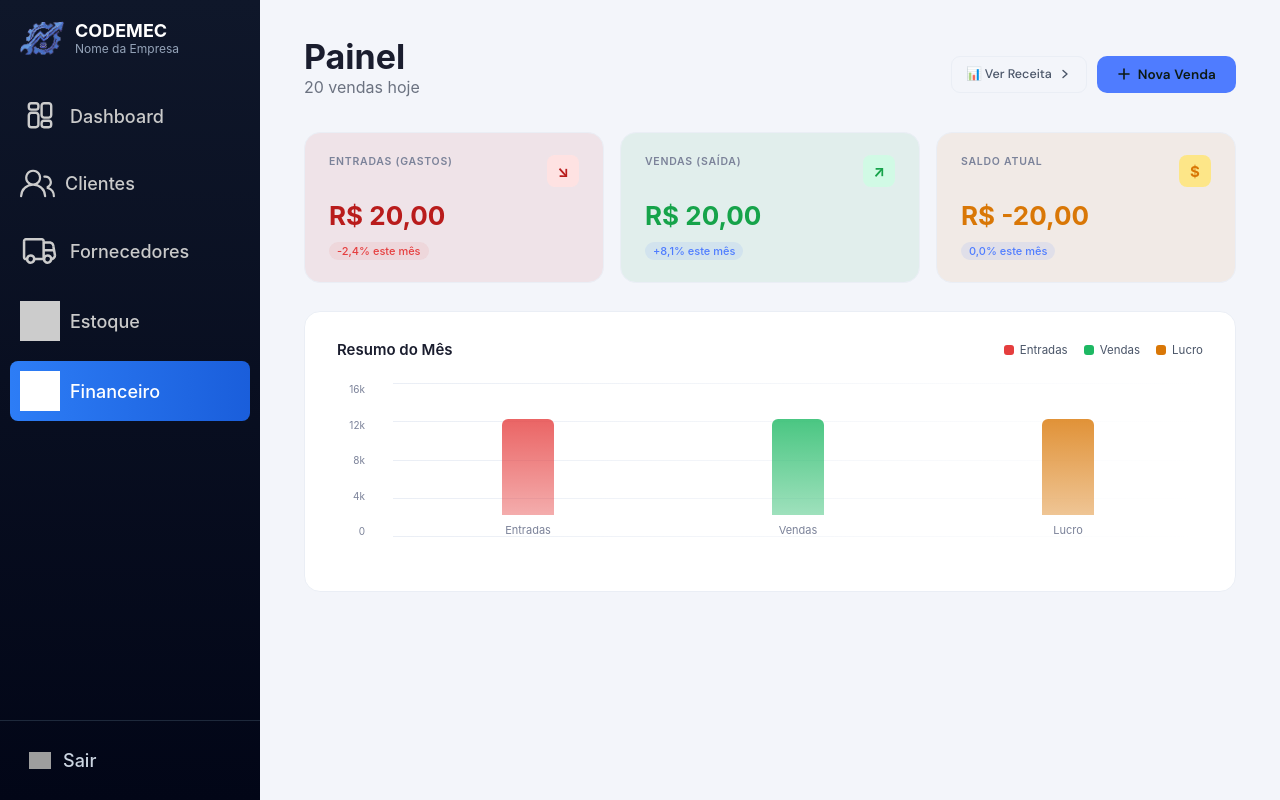
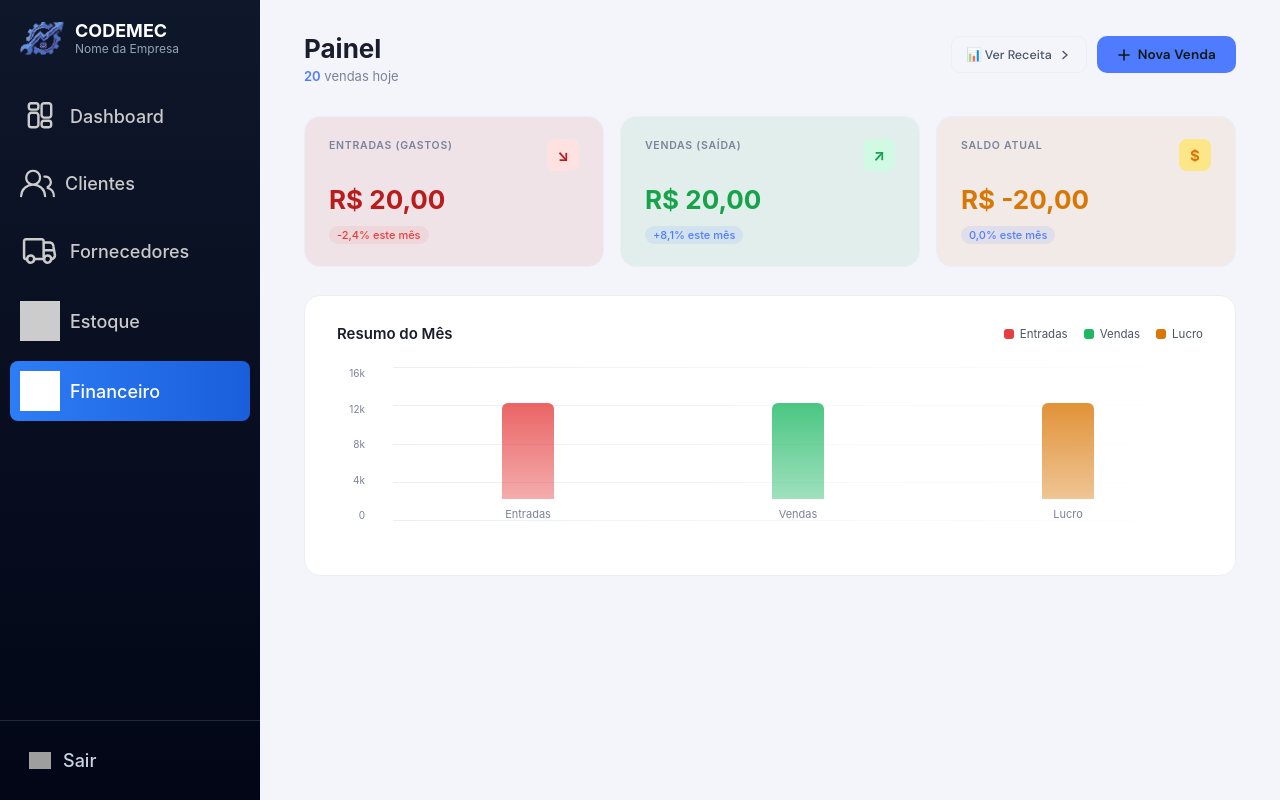
Before and after one commit to The-Saul/PI-Sistema-de-Gestao-para-Oficina-Mecanica, a React (Create React App) app in the folder frontend/: page /financeiro in a window 1280 px wide. Built offline with nearby package versions, Linux system fonts and the light colour scheme; grey boxes are pictures that could not be loaded.

Commit message:
financeiro

```diff
--- a/frontend/src/pages/Financeiro.jsx
+++ b/frontend/src/pages/Financeiro.jsx
@@ -1,6 +1,5 @@
 import { useState } from "react";
 import Sidebar from "../components/Sidebar";
-import Header from "../components/Header";
 
 
 
@@ -389,21 +388,19 @@ function Painel({ onVerReceita }) {
       <style>{GLOBAL_CSS}</style>
 
       {/* Header */}
-      <Header
-  title="Painel"
-  subtitle="20 vendas hoje"
-  action={
-    <div style={{ display: "flex", gap: 10 }}>
-      <BtnGhost onClick={onVerReceita}>
-        📊 Ver Receita <Ico.Arrow />
-      </BtnGhost>
-
-      <BtnAccent onClick={() => setShowNovaVenda(true)}>
-        <Ico.Plus /> Nova Venda
-      </BtnAccent>
-    </div>
-  }
-/>
+      <div className="fade-up" style={{ display: "flex", alignItems: "flex-start",
+        justifyContent: "space-between", marginBottom: 32 }}>
+        <div>
+          <h1 style={{ fontSize: 26, fontWeight: 700, color: T.textHi, lineHeight: 1 }}>Painel</h1>
+          <p style={{ fontSize: 13, color: T.textLo, marginTop: 6 }}>
+            <span style={{ color: T.accent, fontWeight: 600 }}>20</span> vendas hoje
+          </p>
+        </div>
+        <div style={{ display: "flex", gap: 10 }}>
+          <BtnGhost onClick={onVerReceita}>📊 Ver Receita <Ico.Arrow /></BtnGhost>
+          <BtnAccent onClick={() => setShowNovaVenda(true)}><Ico.Plus /> Nova Venda</BtnAccent>
+        </div>
+      </div>
 
       {/* Stat cards */}
       <div style={{ display: "flex", gap: 16, marginBottom: 28 }}>
```
